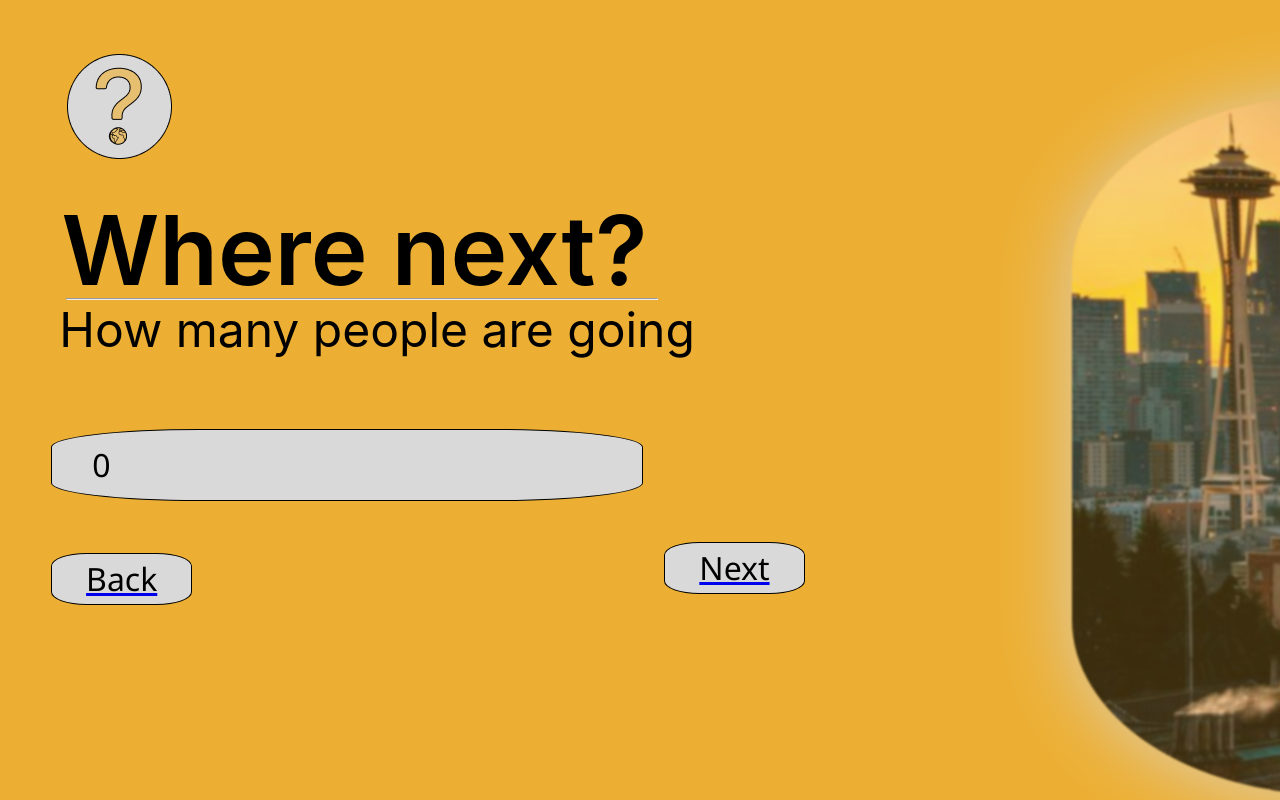
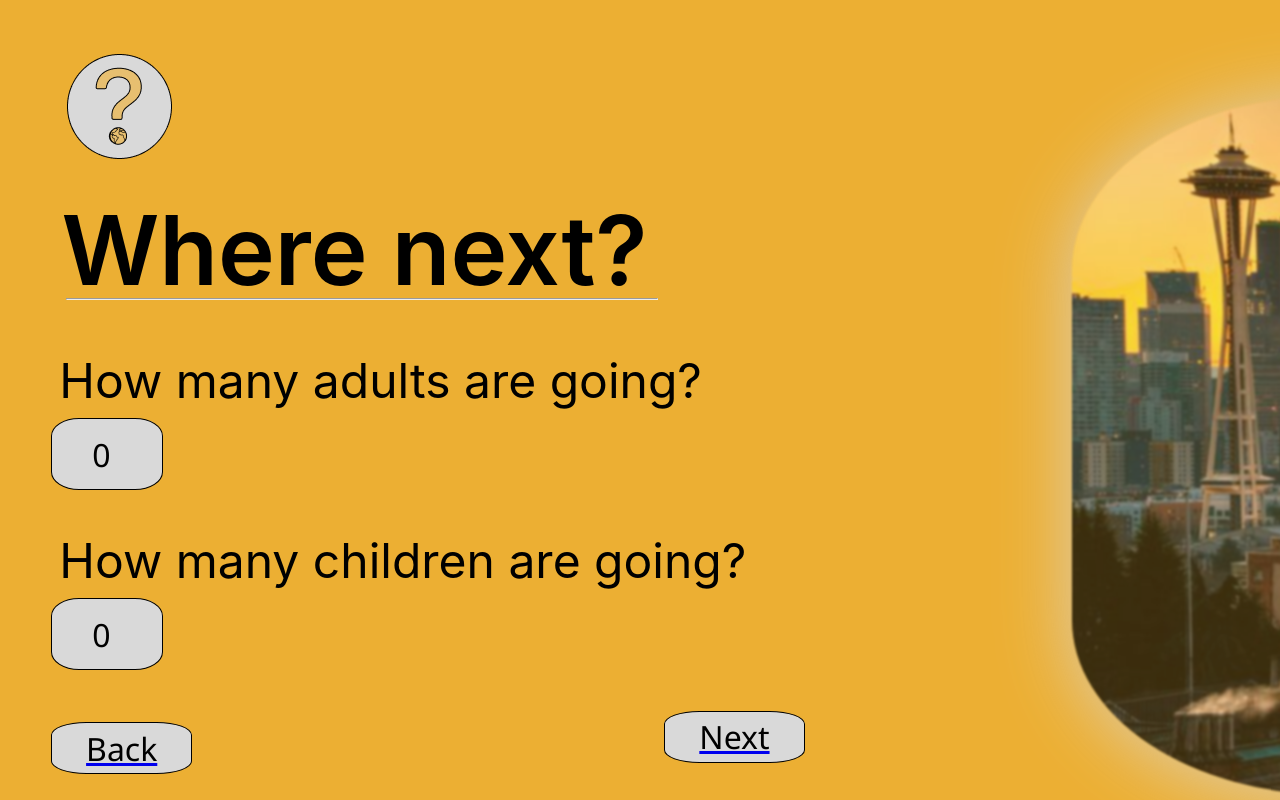
Before and after one commit to MPasca/DAWEB_30644_Pasca_Maria, a React (Create React App) app in the folder daweb_30644_pasca_maria/: page /search_people in a window 1280 px wide. Shown: the top 800 px of the page. Built offline with nearby package versions, Linux system fonts and the light colour scheme.

Commit message:
updated searchPeople

```diff
--- a/daweb_30644_pasca_maria/src/pages/SearchPeople.js
+++ b/daweb_30644_pasca_maria/src/pages/SearchPeople.js
@@ -2,21 +2,45 @@ import { useState } from "react";
 import { Link } from "react-router-dom";
 
 export default function SearchPeople(){
-    const [people, setPeople] = useState(0);
+    const [adults, setAdults] = useState(0);
+    const [children, setChildren] = useState(0);
+
+    const handleChangeAdults = (noAdults) => {
+        if(noAdults > 0){
+            setAdults(noAdults);
+        }
+        else{
+            setAdults(0);
+        }
+    };
+
+    const handleChangeChildren = (noChildren) => {
+        if(noChildren > 0){
+            setChildren(noChildren);
+        }
+        else{
+            setChildren(0);
+        }
+    }
 
     const handleClick = () => {
-        localStorage.setItem("people", JSON.stringify(people));
+        localStorage.setItem("adults", JSON.stringify(adults));
+        localStorage.setItem("children", JSON.stringify(children));
     }
 
     return(
         <div style={{display: "inline-flex"}}>
         <div style={{display:"block", width:"80%", marginTop:"-3%"}}>
             <h1 class="h1Title" style={{marginBottom:"-3%"}}>Where next?</h1>
-            <hr class="titleLine" style={{marginBottom:"-5%"}}/>
+            <hr class="titleLine"/>
             <div style={{width:"80%", marginTop: "5%"}}>
-                <h2 class="h2Title">How many people are going</h2>
-                <input class="btnTitle" placeholder="Type here" style={{marginBottom:"10%", width:"200px", height:"30px"}}
-                    id="txtPeople" value={people} onChange={(e) => setPeople(e.target.value)}/>
+                <h2 class="h2Title" style={{marginBottom:"1%"}}>How many adults are going?</h2>
+                <input class="btnTitle" placeholder="Type here" style={{marginBottom:"5%", paddingRight:"0px", width:"70px", height:"30px"}}
+                    id="txtAdults" value={adults} onChange={(e) => handleChangeAdults(e.target.value)} type="number"/>
+                <h2 class="h2Title" style={{marginBottom:"1%"}}>How many children are going?</h2>
+                <input class="btnTitle" placeholder="Type here" style={{marginBottom:"10%", paddingRight:"0px", width:"70px", height:"30px"}}
+                    id="txtChildren" value={children} onChange={(e) => handleChangeChildren(e.target.value)} type="number"/>
+
                 <Link to="/destinations"><button class="btnNav" style={{ display:"block", marginLeft:"75%", marginTop:"-5%"}} onClick={handleClick}>Next</button></Link>
                 <Link to="/search_date"><button class="btnNav" style={{ display:"block", marginLeft:"0%", marginTop:"-5%"}}>Back</button></Link>
             </div>
```
